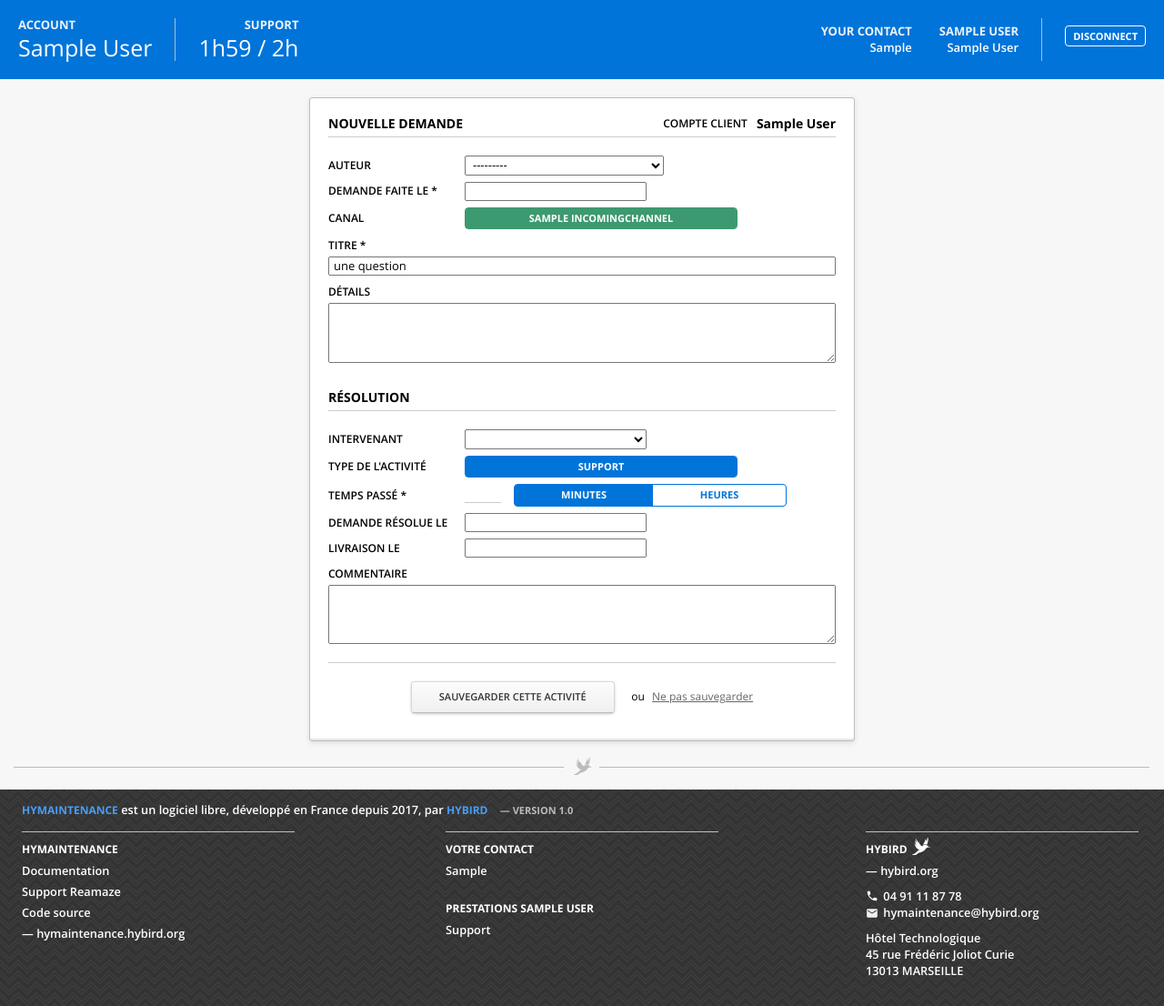
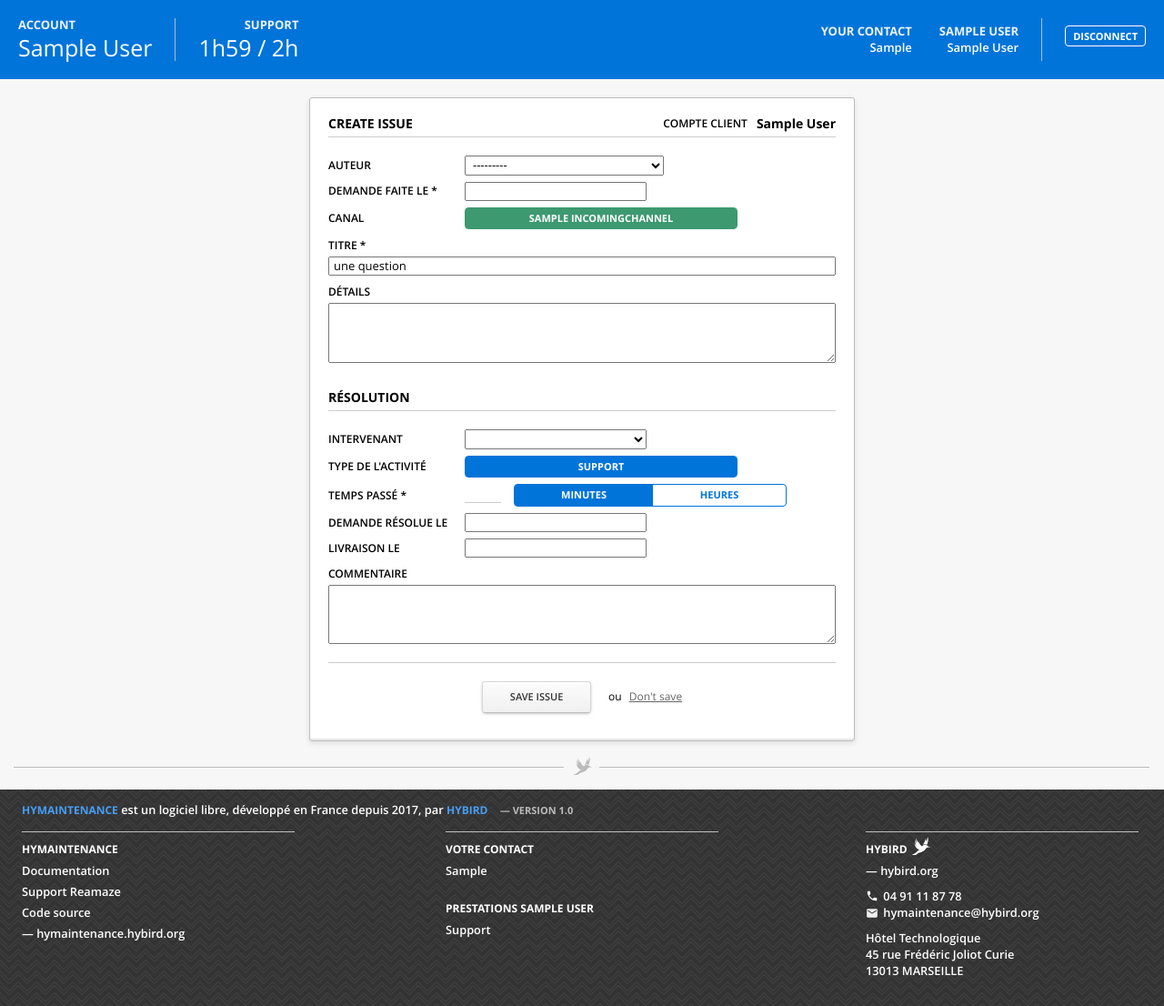
Before and after one commit to HybirdCorp/HyMaintenance, a Django app: page /high_ui/issue/add/1/ in a window 1280 px wide. Shown: the whole page at 91% size. Run offline with Django 3.2, Linux system fonts and the light colour scheme; a user stored in the database is signed in; data comes from the database, SQL or seed files in the repository; tables that the repository leaves empty hold one stand-in row (values such as "Sample post"); lists and menus that the app fills with data are empty.

Commit message:
modify title and button for issue update form

```diff
--- a/hymaintenance/high_ui/templates/high_ui/forms/add_issue.html
+++ b/hymaintenance/high_ui/templates/high_ui/forms/add_issue.html
@@ -49,7 +49,7 @@
                 <div class="form-content">
                     <div class="form-group">
                         <div class="group-title-container">
-                            <div class="group-title">Nouvelle Demande</div>
+                            <div class="group-title">{{form_title}}</div>
                             <label>Compte client</label>
                             <span>{{company}}</span>
                         </div>
@@ -256,8 +256,8 @@
                     {% endif %}
 
                     <div class="form-footer">
-                        <button type="submit">Sauvegarder cette activité</button>
-                        <span class="cancel">ou <a href="#" onclick="window.history.back()">Ne pas sauvegarder</a></span>
+                        <button type="submit">{{form_validation_button}}</button>
+                        <span class="cancel">ou <a href="#" onclick="window.history.back()">{{form_cancel_button}}</a></span>
                     </div>
                 </div>
             </form>
--- a/hymaintenance/high_ui/views.py
+++ b/hymaintenance/high_ui/views.py
@@ -180,6 +180,9 @@
     def get_context_data(self, **kwargs):
         context = super(IssueCreateView, self).get_context_data(**kwargs)
         context['channels'] = IncomingChannel.objects.all()
+        context['form_title'] = _('Create issue')
+        context['form_validation_button'] = _('Save issue')
+        context['form_cancel_button'] = _("Don't save")
         return context
 
 
@@ -194,6 +197,10 @@
 
         contracts = MaintenanceContract.objects.filter(company=self.object.company_id)
         context['contracts'] = contracts
+
+        context['form_title'] = _('Issue {}').format(self.object.id)
+        context['form_validation_button'] = _('Update issue')
+        context['form_cancel_button'] = _("Don't update")
         return context
 
     def get_success_url(self):
```
Also changed, not shown: hymaintenance/high_ui/locale/fr/LC_MESSAGES/django.po.
